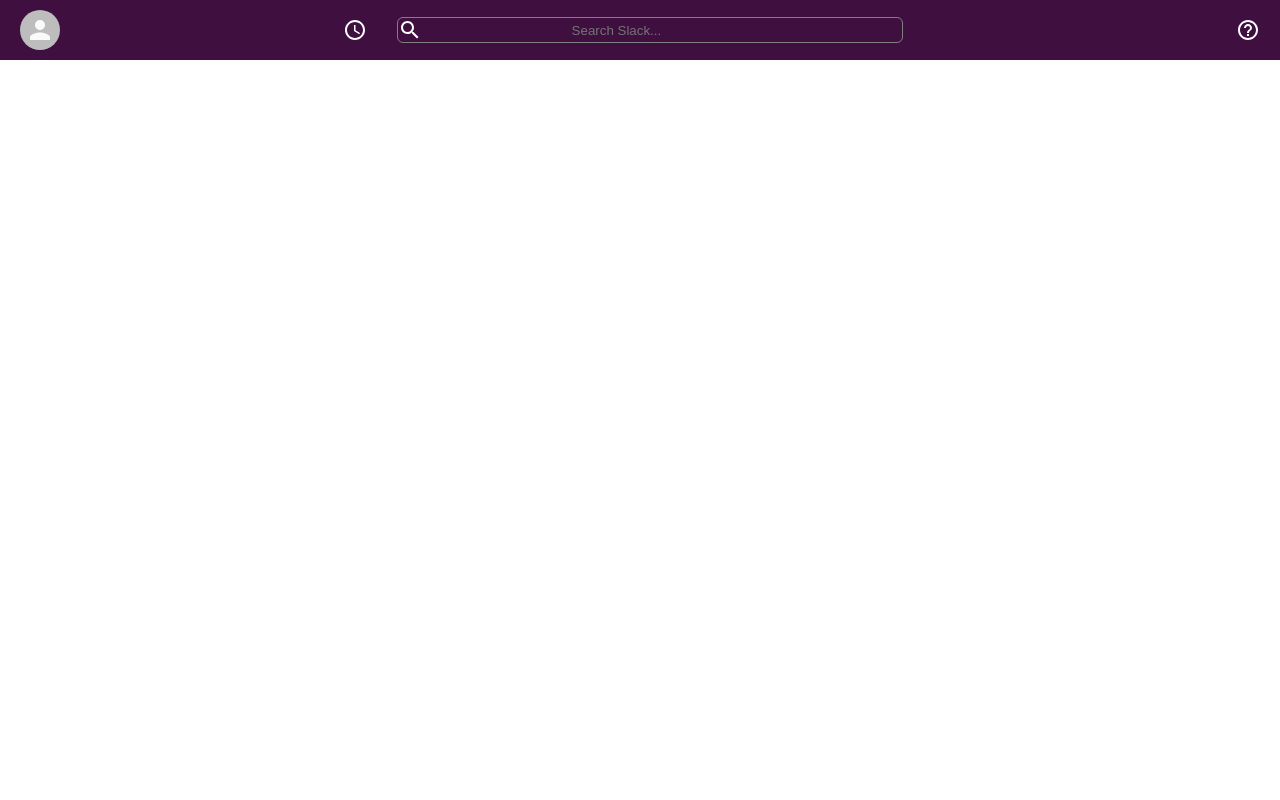
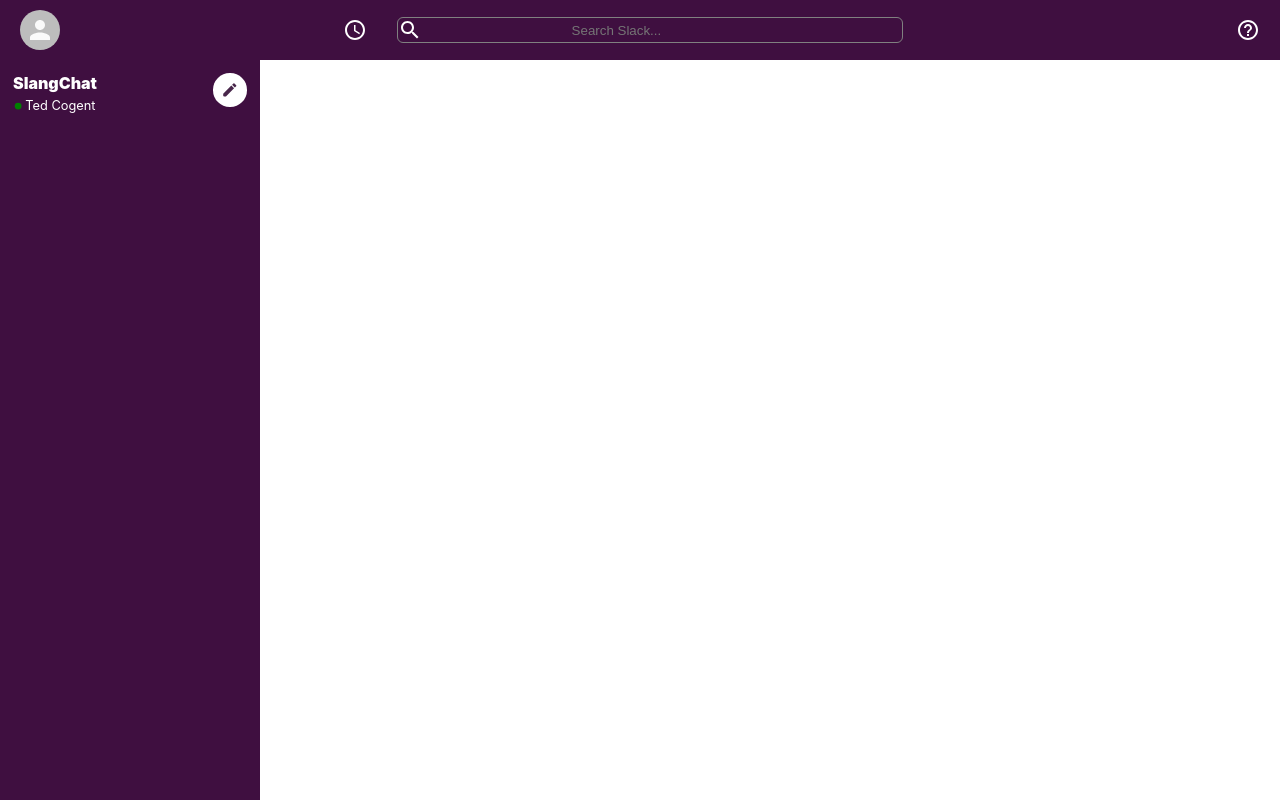
Before and after one commit to over40dev/Portfolio-React-Clone-Slack, a React (Create React App) app: page / in a window 1280 px wide. Built offline with nearby package versions, Linux system fonts and the light colour scheme.

Commit message:
Sidebar Component

```diff
--- a/src/App.js
+++ b/src/App.js
@@ -3,6 +3,7 @@ import {BrowserRouter as Router, Switch, Route, Link} from 'react-router-dom';
 import styled from 'styled-components';
 import './App.css';
 import Header from './app/components/Header';
+import Sidebar from './app/components/Sidebar';
 
 function App() {
   return (
@@ -11,6 +12,7 @@ function App() {
         <>
           <Header />
           <AppBody>
+            <Sidebar/>
             <Switch>
               <Route path="/" exact></Route>
             </Switch>
@@ -23,4 +25,7 @@ function App() {
 
 export default App;
 
-const AppBody = styled.div``;
+const AppBody = styled.div`
+display: flex;
+height: 100vh;
+`;
--- /dev/null
+++ b/src/app/components/Sidebar.js
@@ -0,0 +1,71 @@
+import React from 'react';
+import styled from 'styled-components';
+import FiberManualRecordIcon from '@material-ui/icons/FiberManualRecord';
+import CreateIcon from '@material-ui/icons/Create';
+
+function Sidebar() {
+  return (
+    <SidebarContainer>
+      <SidebarHeader>
+        <SidebarInfo>
+          <h2>SlangChat</h2>
+          <h3>
+            <FiberManualRecordIcon />
+            Ted Cogent
+          </h3>
+        </SidebarInfo>
+        <CreateIcon></CreateIcon>
+      </SidebarHeader>
+    </SidebarContainer>
+  );
+}
+
+export default Sidebar;
+
+const SidebarContainer = styled.div`
+  font-size: 1rem;
+  background-color: var(--brand-color);
+  color: white;
+  flex: 0.3;
+  border-top: 1px solid var(----brand-color-accent);
+  max-width: 260px;
+  margin-top: 60px;
+`;
+
+const SidebarHeader = styled.div`
+  display: flex;
+  border-bottom: 1px solid var(----brand-color-accent);
+  padding: 13px;
+
+  > .MuiSvgIcon-root {
+    padding: 8px;
+    color: var(--brand-color-accent);
+    font-size: 1.1em;
+    background-color: white;
+    border-radius: 50%;
+  }
+`;
+
+const SidebarInfo = styled.div`
+  flex: 1;
+
+  > h2 {
+    font-size: 1em;
+    font-weight: 900;
+    margin-bottom: 5px;
+  }
+
+  > h3 {
+    display: flex;
+    font-size: 0.8em;
+    font-weight: 400;
+    align-items: center;
+
+    > .MuiSvgIcon-root {
+      font-size: 0.8em;
+      margin-top: 1px;
+      margin-right: 2px;
+      color: green;
+    }
+  }
+`;
--- a/src/index.css
+++ b/src/index.css
@@ -5,7 +5,12 @@
 body {
 
   /* set CSS variables */
-  --brand-color: #3f0f40;
+  --slack-color: #3f0f40;
+  --slack-color-accent: #49274b;
+
+  --brand-color: var(--slack-color);
+  --brand-color-accent: var(--slack-color-accent);
+
   overflow: hidden;
 
   margin: 0;
@@ -14,6 +19,7 @@ body {
     sans-serif;
   -webkit-font-smoothing: antialiased;
   -moz-osx-font-smoothing: grayscale;
+  font-size: 16px;
 }
 
 code {
```
